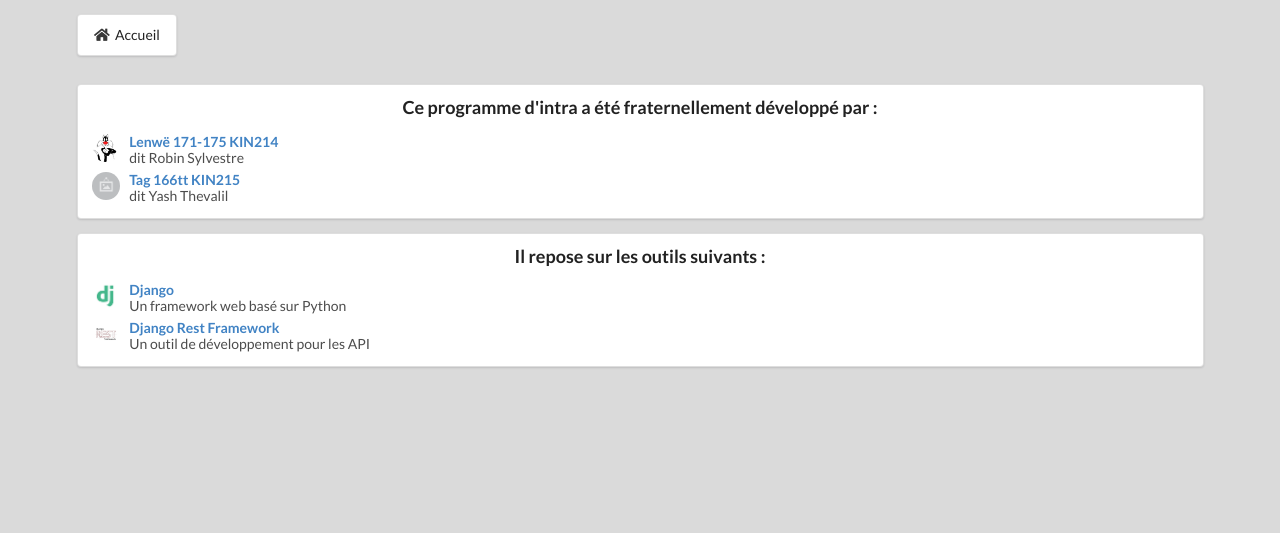
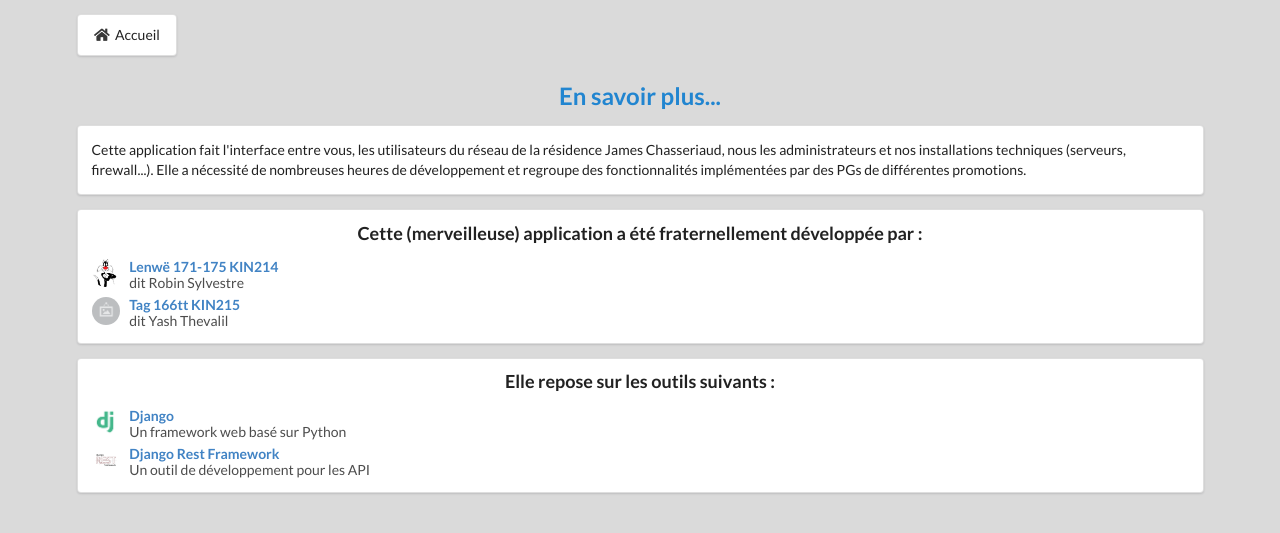
Before and after one commit to REZAL-AM-KIN/niki-s, a Django app: page /about/ in a window 1280 px wide. Shown: the top 533 px of the page. Run offline with Django 3.2, Linux system fonts and the light colour scheme.

Commit message:
Resolve bug inscription

```diff
--- a/appuser/views.py
+++ b/appuser/views.py
@@ -12,6 +12,7 @@ from appuser.forms import (
     gestioncompteform,
 )
 from .models import Utilisateur
+from niki.settings import LOGIN_URL
 
 
 # Create your views here.
@@ -40,7 +41,7 @@ def inscription(request):
             user.save()
             messages.success(request, u"Création du compte réussie")
             # ajouter une commande pour envoyer un mail automatique pour signaler que l'inscription est réussie
-            return redirect(loginview)
+            return redirect(LOGIN_URL)
         else:
             messages.error(
                 request, u"Une erreur est survenue lors de la création du compte"
--- a/templates/appuser/about.html
+++ b/templates/appuser/about.html
@@ -3,8 +3,17 @@
 {% block title %}Niki - En savoir plus{% endblock %}
 {% block content %}
 <div class = "ui center aligned container">
+    <h2 class="ui blue center aligned header">
+        <div class="content">
+          En savoir plus...
+        </div>
+    </h2>
     <div class = "ui left aligned segment">
-        <div class = "ui center aligned header"> Ce programme d'intra a été fraternellement développé par : </div>
+        Cette application fait l'interface entre vous, les utilisateurs du réseau de la résidence James Chasseriaud, nous les administrateurs et nos installations techniques (serveurs, firewall...).
+        Elle a nécessité de nombreuses heures de développement et regroupe des fonctionnalités implémentées par des PGs de différentes promotions.
+    </div>
+    <div class = "ui left aligned segment">
+        <div class = "ui center aligned header">Cette (merveilleuse) application a été fraternellement développée par : </div>
         <div class="ui list">
             <div class="item">
                 <img class="ui avatar image" src="{% static "images/sylvestre-carre.jpg" %}">
@@ -24,7 +33,7 @@
     </div>
 
     <div class = "ui left aligned segment">
-        <div class = "ui center aligned header">Il repose sur les outils suivants : </div>
+        <div class = "ui center aligned header">Elle repose sur les outils suivants : </div>
         <div class="ui list">
             <div class="item">
                 <img class="ui avatar image" src="{% static "images/dj.png" %}">
--- a/templates/registration/login.html
+++ b/templates/registration/login.html
@@ -42,6 +42,9 @@
 	    <div class="ui message">
 	     Nouveau parmi nous ? <a href="{% url "inscription" %}">Inscription</a>
 	    </div>
+		<div class="ui message">
+			Pour <a href="{% url "about" %}">en savoir plus</a>...
+		</div>
   	</div>
 </div>
 {% endblock %}
```
